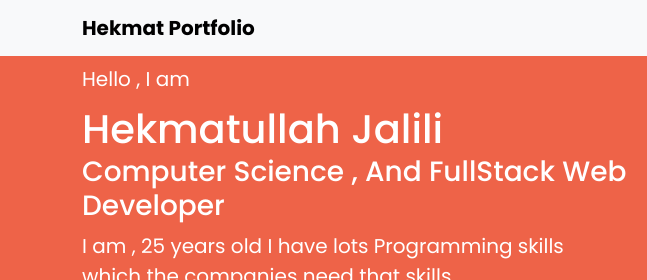
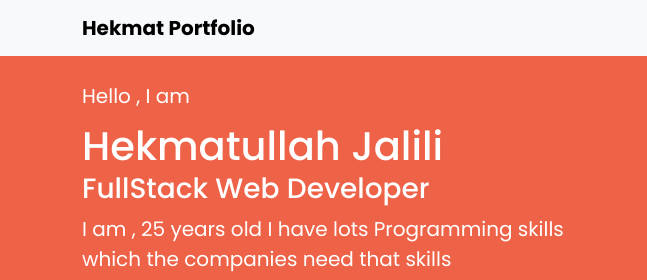
Before and after one commit to Hekmatjal/portfolio, a plain HTML site: page index.html in a window 1280 px wide. Shown: the top 280 px of the page, 0-647 px from the left. Drawn offline with Linux system fonts and the light colour scheme.

Commit message:
Update index.html

```diff
--- a/index.html
+++ b/index.html
@@ -83,7 +83,7 @@
                 Hekmatullah Jalili
               </h1>
             </div>
-            <h3>Computer Science , And FullStack Web Developer</h3>
+            <h3> FullStack Web Developer</h3>
             <p>
               I am , 25 years old I have lots Programming skills which the
               companies need that skills
```
